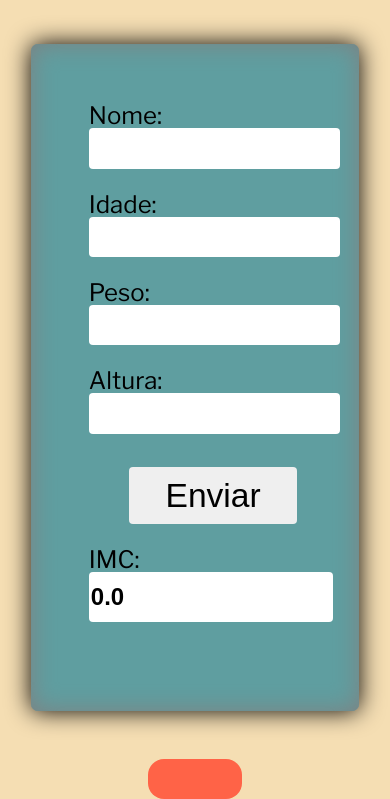
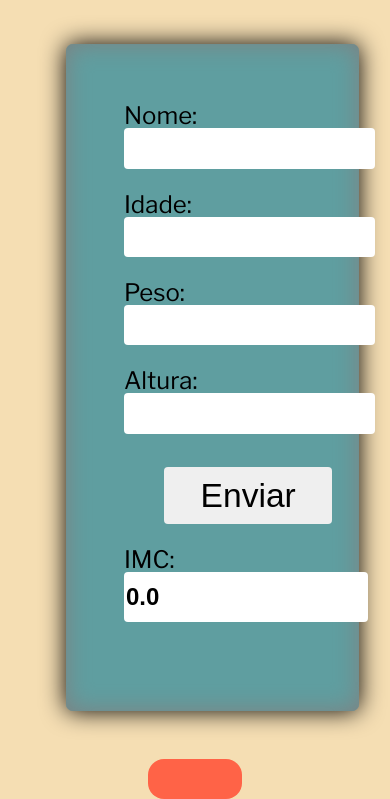
Before and after one commit to leandroartilha/imc, a plain HTML site: page index.html in a window 390 px wide. Shown: the part 121-920 px from the top of the page. Drawn offline with nearby package versions, Linux system fonts and the light colour scheme.

Commit message:
responsivo 500+

```diff
--- a/css/style.css
+++ b/css/style.css
@@ -1,3 +1,4 @@
+
 body{
     background-color:wheat;
 }
@@ -21,9 +22,10 @@ body{
     padding-bottom: 1.5em;
     box-shadow: inset 0 0 1em gray, 0 0 1em black;
 }
-@media screen and (max-width: 500px){
+
+@media screen and (max-width: 506px){
     .container{
-        margin-left: 8%;
+        margin-left: 17%;
         margin-right: 8%;
         padding-left: 2.4em;
         font-size: 1.5em;
```
